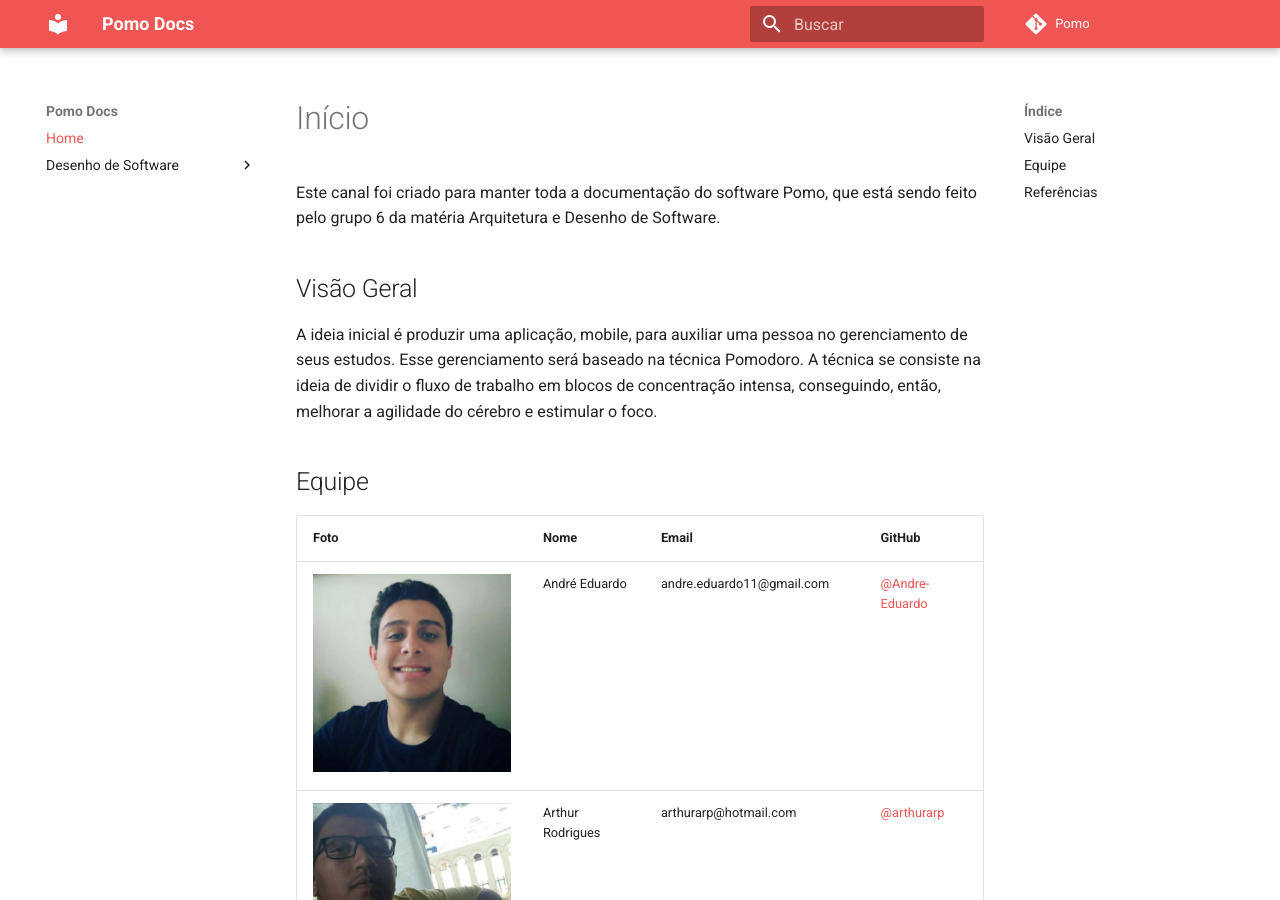
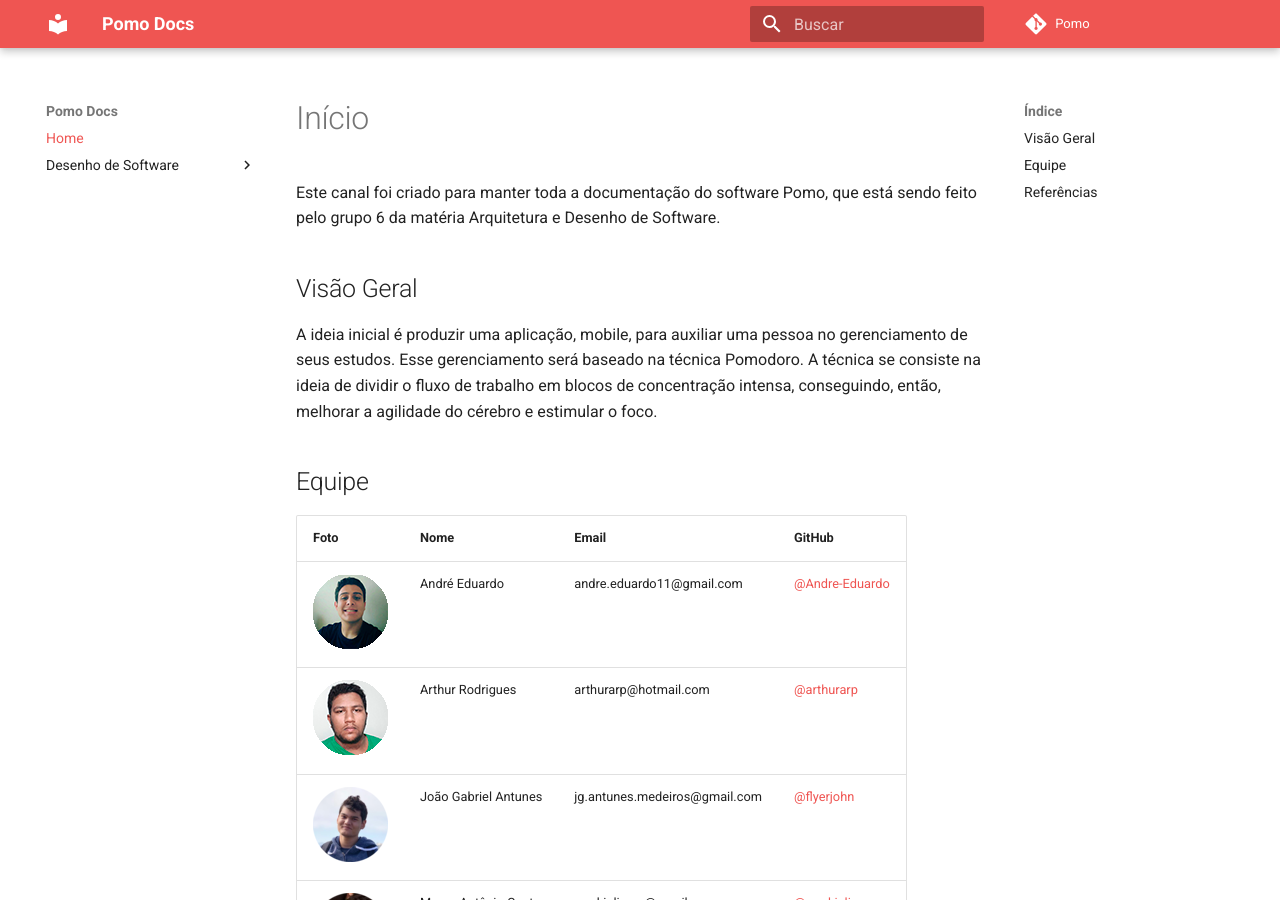
Before and after one commit to UnBArqDsw/2020.1_G6_Pomo, an MkDocs documentation site: the page built from docs/index.md, in a window 1280 px wide and 900 px high. Built offline with MkDocs 1.6.1 and Material for MkDocs 9.7.7, drawn with Linux system fonts in a browser that asks for light colours; comment, search, counter and statistics services are not loaded.

Commit message:
Arrumando fotos dos integrantes

```diff
--- a/docs/index.md
+++ b/docs/index.md
@@ -9,8 +9,8 @@ A técnica se consiste na ideia de dividir o fluxo de trabalho em blocos de conc
 ## Equipe
  Foto | Nome | Email | GitHub |
  ---- | ---- | ----- | ------ |
-![](img/andre.jpg) | André Eduardo | andre.eduardo11@gmail.com | [@Andre-Eduardo](https://github.com/Andre-Eduardo) |
-![](img/arthur1.jpg) | Arthur Rodrigues | arthurarp@hotmail.com | [@arthurarp](https://github.com/arthurarp) |
+![](img/andre.png) | André Eduardo | andre.eduardo11@gmail.com | [@Andre-Eduardo](https://github.com/Andre-Eduardo) |
+![](img/arthur.jpg) | Arthur Rodrigues | arthurarp@hotmail.com | [@arthurarp](https://github.com/arthurarp) |
 ![](img/joao.png) | João Gabriel Antunes | jg.antunes.medeiros@gmail.com | [@flyerjohn](https://github.com/flyerjohn) |
 ![](img/marco.png) | Marco Antônio Costa | markinlimac@gmail.com | [@markinlimac](https://github.com/markinlimac) |
 ![](img/thallys.png) | Thallys Braz | 	thallysbraz3@gmail.com | [@thallysbraz](https://github.com/thallysbraz) |
```
Also changed, not shown: docs/img/andre.jpg (deleted), docs/img/andre.png (added), docs/img/andre1.png (deleted), docs/img/arthur.jpg (added), docs/img/arthur.png (deleted), docs/img/arthur1.jpg (deleted).
